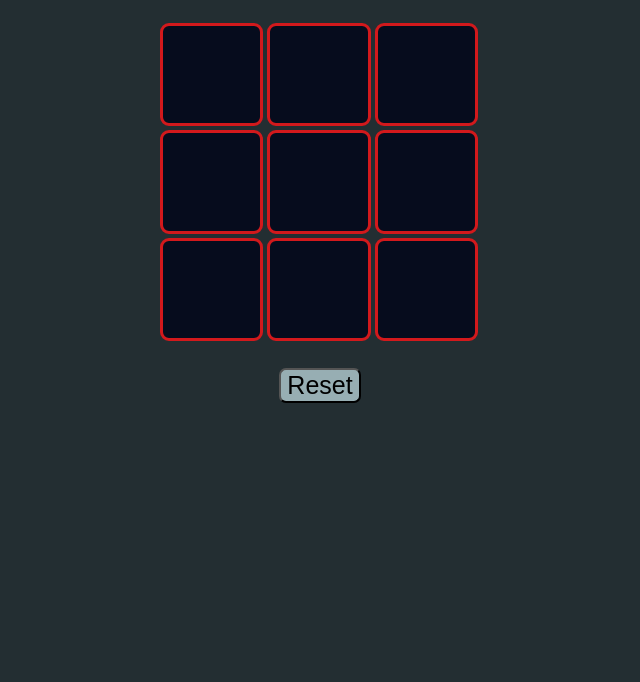
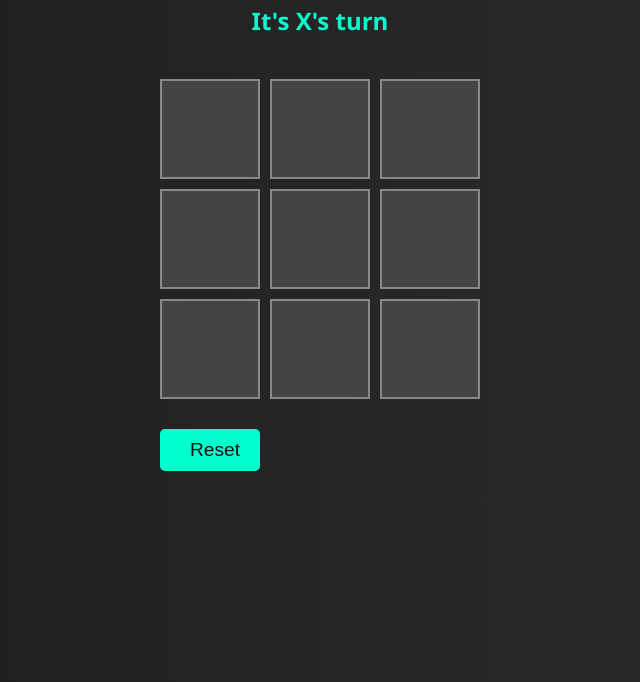
Before and after one commit to qamber05/TicTacToProject, a plain HTML site: page index.html in a window 1280 px wide. Shown: the part 118-800 px from the top of the page, without its empty margins (320-960 px from the left). Drawn offline with Linux system fonts and the light colour scheme.

Commit message:
upgraded the css

```diff
--- a/style.css
+++ b/style.css
@@ -1,44 +1,68 @@
+
+* {
+  box-sizing: border-box;
+}
+
 body {
-  background-color: rgb(35, 46, 50);
-  /* Use a system font, if none are available use an available sans-sarif */
-  font-family: system-ui, sans-serif;
-  margin: 1;
+  font-family: 'Segoe UI', Tahoma, Geneva, Verdana, sans-serif;
+  background: linear-gradient(to right, #1c1c1c, #2e2e2e);
+  color: white;
   text-align: center;
+  margin: 0;
+  padding: 20px;
+}
+
+h1 {
+  font-size: 2.5rem;
+  margin-bottom: 0.5rem;
+}
+
+#message {
+  font-size: 1.5rem;
+  margin-bottom: 2rem;
+  color: #00ffcc;
 }
 
 .board {
-  display: flex;
-  flex-wrap: wrap;
-  width: 325px;
-  margin: auto;
+  display: grid;
+  grid-template-columns: repeat(3, 100px);
+  grid-gap: 10px;
+  justify-content: center;
+  margin: 0 auto;
+  padding: 10px;
 }
 
 .sqr {
-  width: 30%;
-  aspect-ratio: 1/1;
-  border: 3px solid #d2191c;
-  font-size: 64px;
-  border-radius: 9px 9px;
-  margin: 2px;
-  background-color: #060c1d;
-  color: rgb(179, 172, 172);
+  width: 100px;
+  height: 100px;
+  background-color: #444;
+  font-size: 2.5rem;
+  color: white;
+  display: flex;
+  align-items: center;
+  justify-content: center;
+  cursor: pointer;
+  border: 2px solid #888;
+  transition: background-color 0.3s, transform 0.2s;
 }
 
-#reset{
-  display: flex;
-  flex-direction: column;
-  font-size: 25px;
-  border-radius: 7px 7px;
-  margin: auto;
-  margin-top: 25px;
-  background-color: #97aeb3;
-  font: sans-serif;
+.sqr:hover {
+  background-color: #666;
+  transform: scale(1.05);
 }
-#message{
-  color: rgb(211, 179, 34);
-  border-radius: 5px 5px;
-  text-align: center;
+
+#reset {
+  margin-top: 20px;
+  padding: 10px 30px;
+  font-size: 1.2rem;
+  background-color: #00ffcc;
+  border: none;
+  color: #111;
+  border-radius: 5px;
+  cursor: pointer;
+  transition: background-color 0.3s;
 }
-#msg{
-  color: #f30c10;
+
+#reset:hover {
+  background-color: #00ddb3;
 }
```
